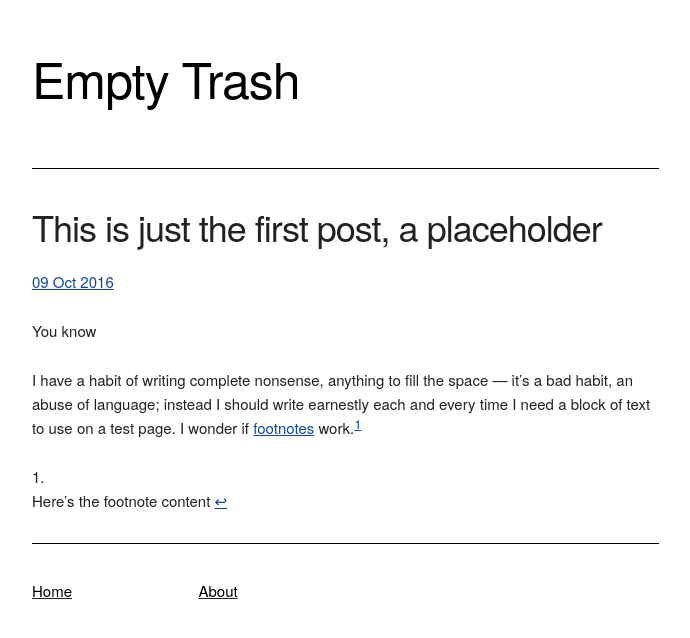
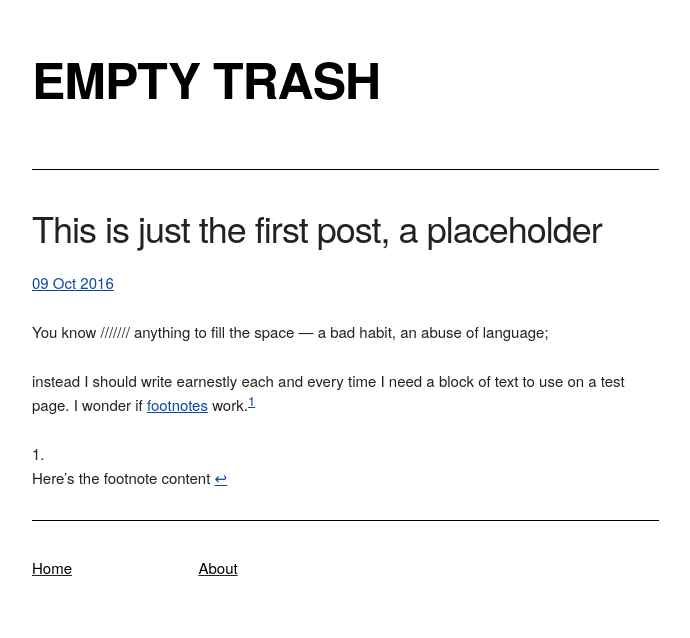
Before and after one commit to mt-trash/mt-trash.github.io, a Jekyll site: the page built from _posts/2016-10-09-the-first-post.md, in a window 1280 px wide. Shown: the top 638 px of the page, without its empty margins (128-818 px from the left). Built offline with Jekyll 4.4.1, drawn with Linux system fonts in a browser that asks for light colours.

Commit message:
Title tweaks

```diff
--- a/_config.yml
+++ b/_config.yml
@@ -1,4 +1,4 @@
-name: Empty Trash
+name: EMPTY TRASH
 markdown: kramdown
 url: http://empty-trash.com
 baseurl: /
--- a/_layouts/default.html
+++ b/_layouts/default.html
@@ -32,7 +32,7 @@
       <div class="container">
         <div class="row">
           <div class="u-full-width" style="margin-top: 5%">
-            <h1><a class="trash" href="{{ site.baseurl }}">{{ site.name }}</a></h1>
+            <h1><b><a class="trash" href="{{ site.baseurl }}">{{ site.name }}</a></b></h1>
           </div>
         </div>
         {{ content }}
--- a/_posts/2016-10-09-the-first-post.md
+++ b/_posts/2016-10-09-the-first-post.md
@@ -5,7 +5,9 @@ date: 2016-10-09
 ---
 
 You know
+///////
+anything to fill the space — a bad habit, an abuse of language;
 
-I have a habit of writing complete nonsense, anything to fill the space — it's a bad habit, an abuse of language; instead I should write earnestly each and every time I need a block of text to use on a test page. I wonder if [footnotes](http://google.com) work.[^1]
+instead I should write earnestly each and every time I need a block of text to use on a test page. I wonder if [footnotes](http://google.com) work.[^1]
 
 [^1]: Here's the footnote content
```
Also changed, not shown: 1 other file.
